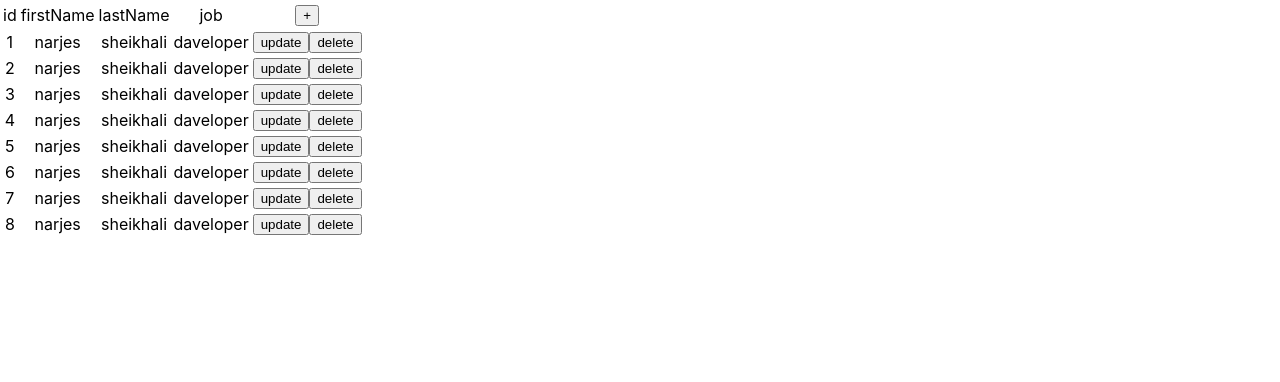
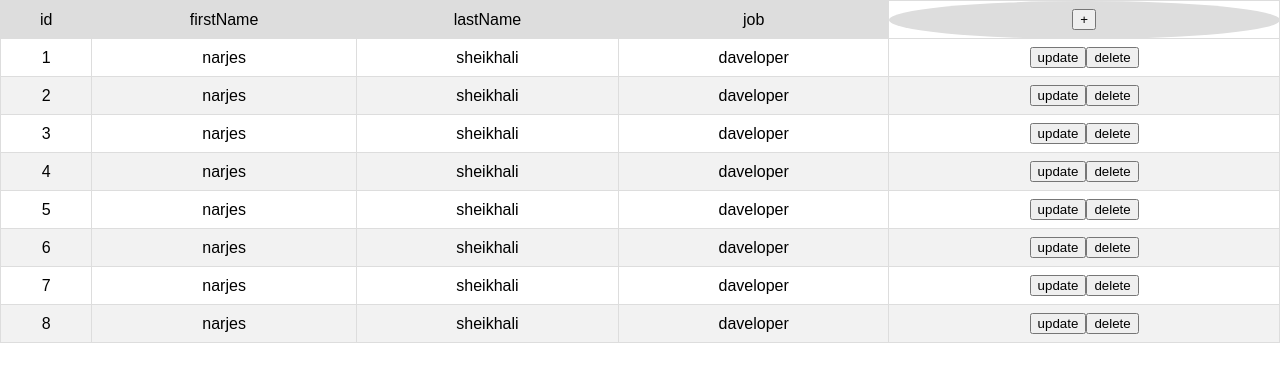
Before and after one commit to narjesshn123/table-app-function, a React (Create React App) app in the folder table/: page / in a window 1280 px wide. Shown: the top 382 px of the page. Built offline with nearby package versions, Linux system fonts and the light colour scheme.

Commit message:
add style

```diff
--- a/table/src/component/Form.css
+++ b/table/src/component/Form.css
@@ -13,3 +13,9 @@
       width: 300%;
       color: #000;
     }}
+    .form input[type=text] {
+      width: 50%;
+      padding: 12px 20px;
+      margin: 8px 0;
+      box-sizing: border-box;
+    }
--- a/table/src/component/Form.jsx
+++ b/table/src/component/Form.jsx
@@ -37,7 +37,13 @@ export const Form = ({users, setUsers, user, setUser})=>{
             <label htmlFor="job">job:</label>
             <input id="job" type={"text"} onChange={handleChange} name={"job"} value={user.job}></input>
             </div>
-            <input type={"submit"}></input>
+            <input style={{    backgroundColor: '#04AA6D',
+      border: 'none',
+      color: 'white',
+      padding: '16px 32px',
+      textDecoration: 'none',
+      margin: '4px 2px',
+      cursor: 'pointer'}} type={"submit"}></input>
         </form>
         </>
     )
--- a/table/src/component/Table.css
+++ b/table/src/component/Table.css
@@ -6,3 +6,25 @@
 .show{
     visibility: hidden;
 }
+.table {
+    font-family: Arial, Helvetica, sans-serif;
+    border-collapse: collapse;
+    width: 100%;
+  }
+
+  .table td, .table th {
+    border: 1px solid #ddd;
+    padding: 8px;
+  }
+
+  .table tr:nth-child(even){background-color: #f2f2f2;}
+
+  .table tr:hover {background-color: #ddd;}
+
+  .table th {
+    padding-top: 12px;
+    padding-bottom: 12px;
+    text-align: left;
+    background-color: #04AA6D;
+    color: white;
+  }
--- a/table/src/component/Table.jsx
+++ b/table/src/component/Table.jsx
@@ -10,7 +10,7 @@ export const Table = ({users, setUsers, setUser, user})=>{
     return(
         <>
         <nav>
-        <table>
+        <table className='table'>
             <thead>
                 <tr>
                     <td>id</td>
@@ -34,7 +34,7 @@ export const Table = ({users, setUsers, setUser, user})=>{
                         <td>{item.lastName}</td>
                         <td>{item.job}</td>
                         <td>
-                            <button onClick={()=>{setUser(item)}}>
+                            <button onClick={()=>{setUser(item); setShowInfo(!showInfo)}}>
 
                                 update</button>
                             <button onClick={()=>handleDelete(item.id)}>delete</button>
```
